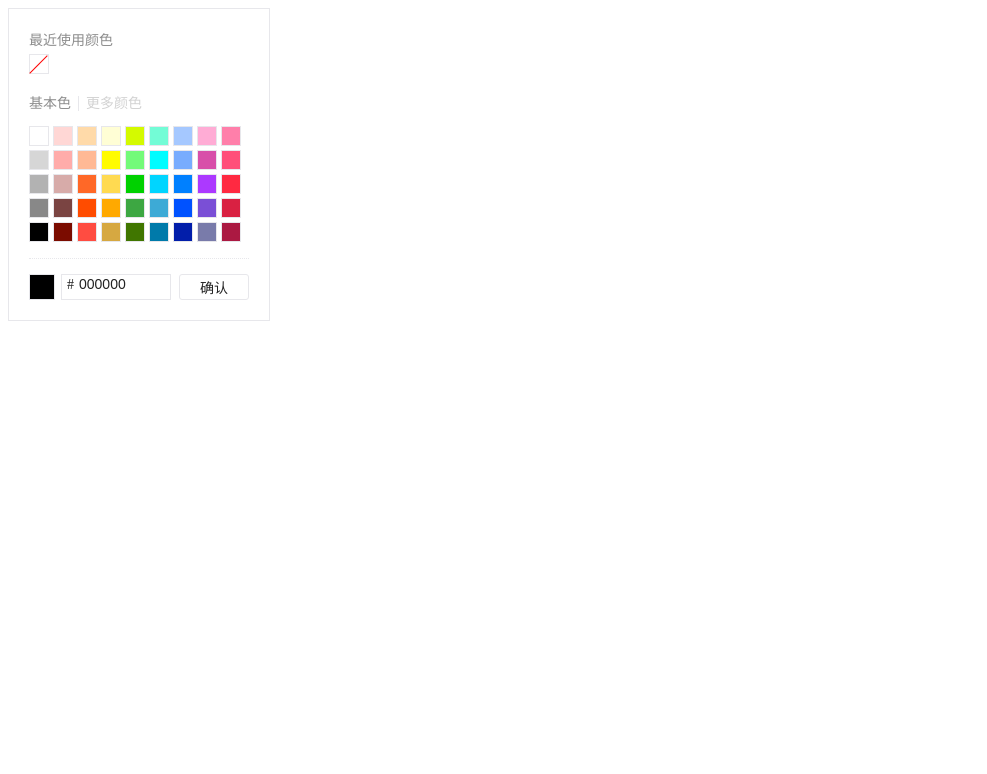
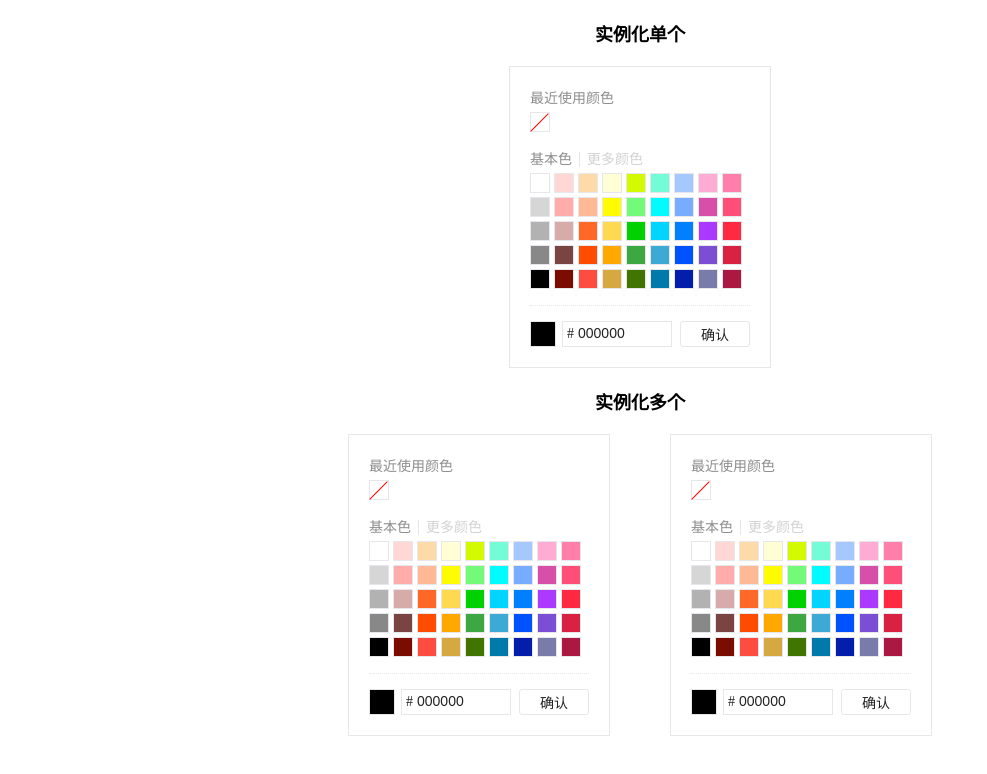
Before and after one commit to MeCKodo/wechat-colorpicker, a website built with webpack: page docs/index.html in a window 1280 px wide. Shown: the whole page, without its empty margins (0-987 px from the left). Built offline with Linux system fonts and the light colour scheme.

Commit message:
update demo and component style

```diff
--- a/docs/index.html
+++ b/docs/index.html
@@ -3,8 +3,23 @@
 <head>
   <meta charset="UTF-8">
   <title>wechat-colorpicker</title>
+  <style>
+    * {
+      padding: 0;
+      margin: 0;
+      font-size: 12px;
+    }
+    #container .wechat-colorpicker {
+      margin: 0 auto;
+    }
+    #box .wechat-colorpicker {
+      display: inline-block;
+      margin: 0 30px;
+    }
+  </style>
 </head>
 <body>
+<h2 style="text-align: center;font-size: 18px; font-weight: bold;padding: 20px 0;">实例化单个</h2>
 <div id="container">
   <!--<div class="wechat-colorpicker">
     <div class="wechat-recent-color">
@@ -31,7 +46,8 @@
     </div>
   </div>-->
 </div>
-<div id="box"></div>
+<h2 style="text-align: center;font-size: 18px; font-weight: bold;padding: 20px 0;">实例化多个</h2>
+<div id="box" style="text-align: center"></div>
 <script src="../dist/main.js"></script>
 <script>
   const w = new WeChatColorPicker({
@@ -43,9 +59,7 @@
       alert('清除');
     },
   });
-  setTimeout(() => {
-    w.destroy();
-  }, 3000);
+
 
   const wx = new WeChatColorPicker({
     el: '#box',
@@ -56,6 +70,15 @@
       alert('清除');
     },
   });
+  const wxx = new WeChatColorPicker({
+    el: '#box',
+    click(color) {
+      alert(`3获得的基础颜色是${color}`);
+    },
+    clear() {
+      alert('清除');
+    },
+  });
 </script>
 </body>
 </html>
--- a/src/base-color/style.css
+++ b/src/base-color/style.css
@@ -2,25 +2,33 @@
   padding: 0 0 12px;
   border-bottom: 1px dotted #e7e7eb;
 }
+
 .wechat-picker-box span {
   cursor: pointer;
 }
+
 .wechat-picker-box p {
   color: #d2d2d2;
   font-size: 14px;
+  margin: 0 0 5px;
 }
+
 .wechat-picker-box p i {
   font-style: normal;
   padding: 0 .5em;
+  font-size: 14px;
   border-left: 1px solid #e7e7eb;
 }
+
 .wechat-picker-box p i:first-child {
   padding-left: 0;
   border-left-width: 0;
 }
+
 .wechat-base-wrapper {
   font-size: 0;
 }
+
 .wechat-base-wrapper span {
   display: inline-block;
   width: 18px;
--- a/src/recent-color/style.css
+++ b/src/recent-color/style.css
@@ -1,3 +1,6 @@
+.wechat-recent-color {
+  padding: 0 0 12px;
+}
 .wechat-recent-color p {
   font-size: 14px;
   margin:0 0 5px 0;
--- a/src/toolbar/style.css
+++ b/src/toolbar/style.css
@@ -12,29 +12,37 @@
   border: 1px solid #e7e7eb;
   cursor: pointer;
 }
+
 .wechat-picker-toolbar div {
   position: relative;
   display: inline-block;
   width: 98px;
   height: 24px;
+  line-height: 24px;
   padding: 0 5px;
   border: 1px solid #e7e7eb;
 }
+
 .wechat-picker-toolbar div span {
   position: absolute;
-  top: 2px;
+  top: 0;
+  left: 4px;
   font-size: 14px;
   color: #222;
   font-weight: 400;
 }
+
 .wechat-picker-toolbar div input {
   outline: 0;
   width: 60px;
   border: 0;
   margin: 0 0 0 10px;
   color: #222;
+  height: 22px;
+  line-height: 22px;
   font-size: 14px;
 }
+
 .wechat-picker-toolbar button {
   float: right;
   margin-left: 6px;
@@ -51,6 +59,7 @@
   color: #222;
   outline: 0;
 }
+
 .wechat-picker-toolbar button:hover {
   border: 1px solid #dadbe0;
 }
```
Also changed, not shown: index.html (deleted, +0 -61 lines), dist/main.js. Lines whose indentation alone changed are shown as unchanged.
